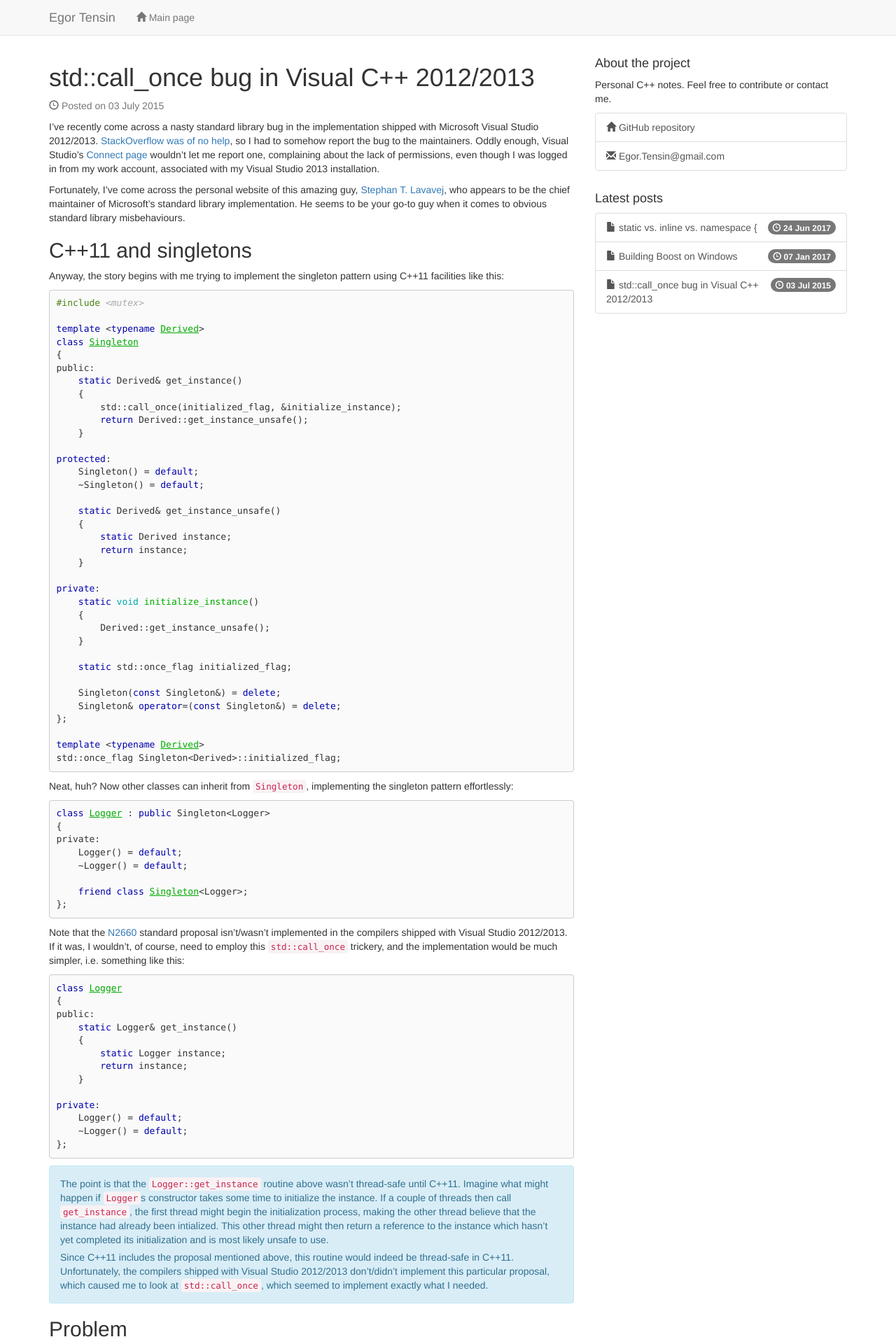
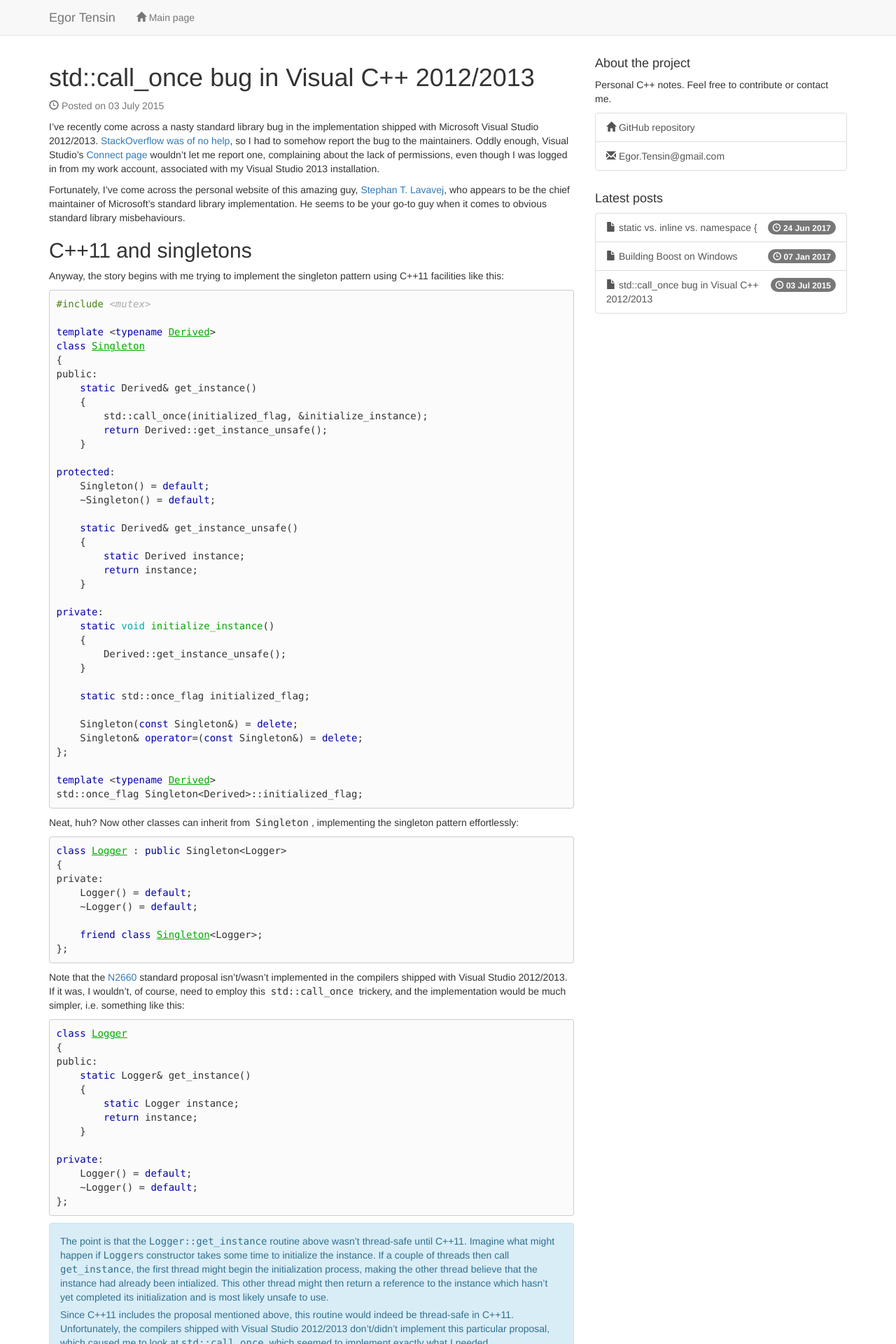
Before and after one commit to egor-tensin/jekyll-theme, a Jekyll site: the page built from _posts/2015-07-03-std-call-once-bug.md, in a window 1280 px wide. Shown: the top 1920 px of the page at 70% size. Built offline with Jekyll 4.4.1, drawn with Linux system fonts in a browser that asks for light colours.

Commit message:
lighter background-color of <pre> and <code>

```diff
--- a/css/common/misc.css
+++ b/css/common/misc.css
@@ -1,10 +1,11 @@
+/* Utility classes to prevent blocks from expanding unreasonably. }
 .wide-enough {
   max-width: 400px;
 }
 .wider {
   max-width: 600px;
 }
-/* "Header link" becomes blue inside of <hN><a>Header link</a></hN> otherwise. */
+/* Links become blue inside of <hN> elements otherwise. */
 h1 a,
 h2 a,
 h3 a,
@@ -13,10 +14,11 @@
 h6 a {
   color: inherit;
 }
-/* Link captions become too close to badges on the sidebar. */
+/* Link captions might become too close to badges on the sidebar. */
 span.badge {
   margin-left: .5em;
 }
+/* Add horizontal scrollbars to <pre>s and don't wrap the code inside. */
 pre {
   overflow-x: auto;
 }
@@ -24,3 +26,21 @@
   white-space: pre;
   word-wrap: normal;
 }
+/* Lighter background for <pre> and <code> elements. */
+pre {
+  font-size: inherit;
+  background-color: #fbfbfb;
+}
+.highlight {
+  background-color: #fbfbfb !important;
+}
+code {
+  color: inherit;
+  background-color: #fbfbfb;
+  font-size: inherit;
+}
+/* Prevent <code> elements from standing out from alerts. */
+.alert code {
+  padding: 0;
+  background-color: inherit;
+}
--- a/css/syntax.css
+++ b/css/syntax.css
@@ -1,6 +1,5 @@
-/* It's a slightly modified Pygments' "Autumn" theme. */
 .highlight .hll { background-color: #ffffcc }
-.highlight  { background: #fafafa; }
+.highlight  { background: #ffffff; }
 .highlight .c { color: #aaaaaa; font-style: italic } /* Comment */
 .highlight .err { color: #FF0000; background-color: #FFAAAA } /* Error */
 .highlight .k { color: #0000aa } /* Keyword */
```
